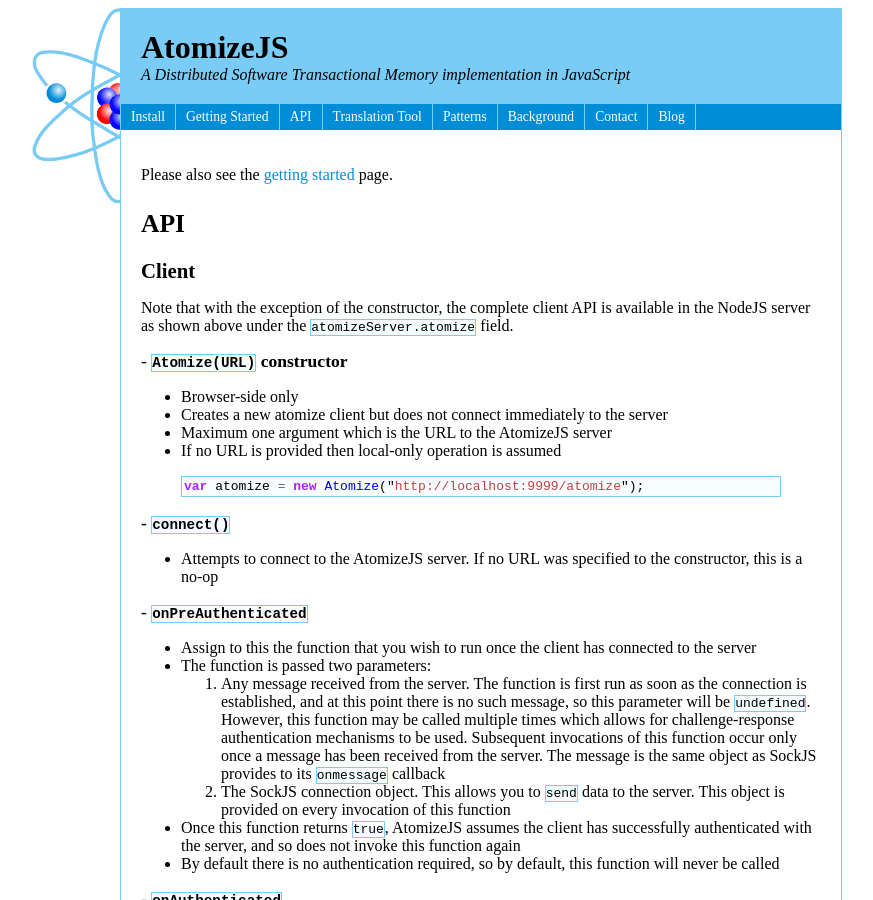
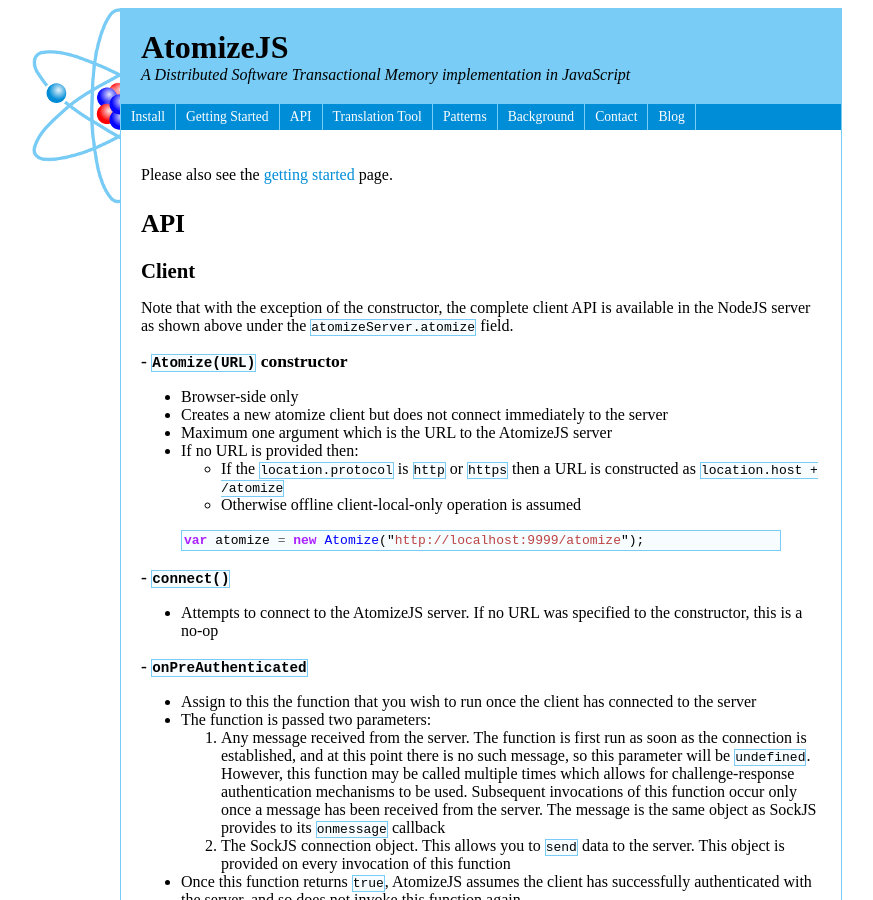
Before and after one commit to atomizejs/atomizejs.github.com, a Jekyll site: the page built from api.html, in a window 1280 px wide and 900 px high. Shown: the whole window, without its empty margins (204-1077 px from the left). Built offline with Jekyll 4.4.1, drawn with Linux system fonts in a browser that asks for light colours; Markdown is read by kramdown in place of the engine named in the settings.

Commit message:
Update docs for improved client-side atomize constructor
--HG--
extra : signature : gnupg%3AiQEcBAABAgAGBQJPz067AAoJEO%2BewIrBgcV34TIH/2m6hHg5Bh/ER4N/A6Mu%2B7AlIcCrvbNgAhzq/NINrpfnf0lH4ZoyGw/LyV7ymNSJ%2BKvFZlFSH0wE9TXPdFKHasHTdphul1Ym05FTvMfEM%2B816SAqOdaOMqKa6k6Qee11THe1EQ8ttZ8Ient358pBSafL8bVtsiwD%2BZrqyOLydqW9JJA%2ByQg1KdrcZt%2B6HitDAZWDLfWPc0yCpo2FDCRYVAp5wh6asLElOlVw8tzRt9KOA6wj4R9sv05SfZTiTGwmCKC4XnZuHmpYjtxiZ0hwpO7nnLeWhCVv6iQ5cL/QHcalfeO/AAg/u8HN56spCzEJ4ggNO7A8qbErre%2BN3yIDpPI%3D

```diff
--- a/api.html
+++ b/api.html
@@ -23,7 +23,10 @@
 * Creates a new atomize client but does not connect immediately to the
   server
 * Maximum one argument which is the URL to the AtomizeJS server
-* If no URL is provided then local-only operation is assumed
+* If no URL is provided then:
+    * If the `location.protocol` is `http` or `https` then a URL is
+      constructed as `location.host + /atomize`
+    * Otherwise offline client-local-only operation is assumed
 
 {% highlight javascript %}
 var atomize = new Atomize("http://localhost:9999/atomize");
```
